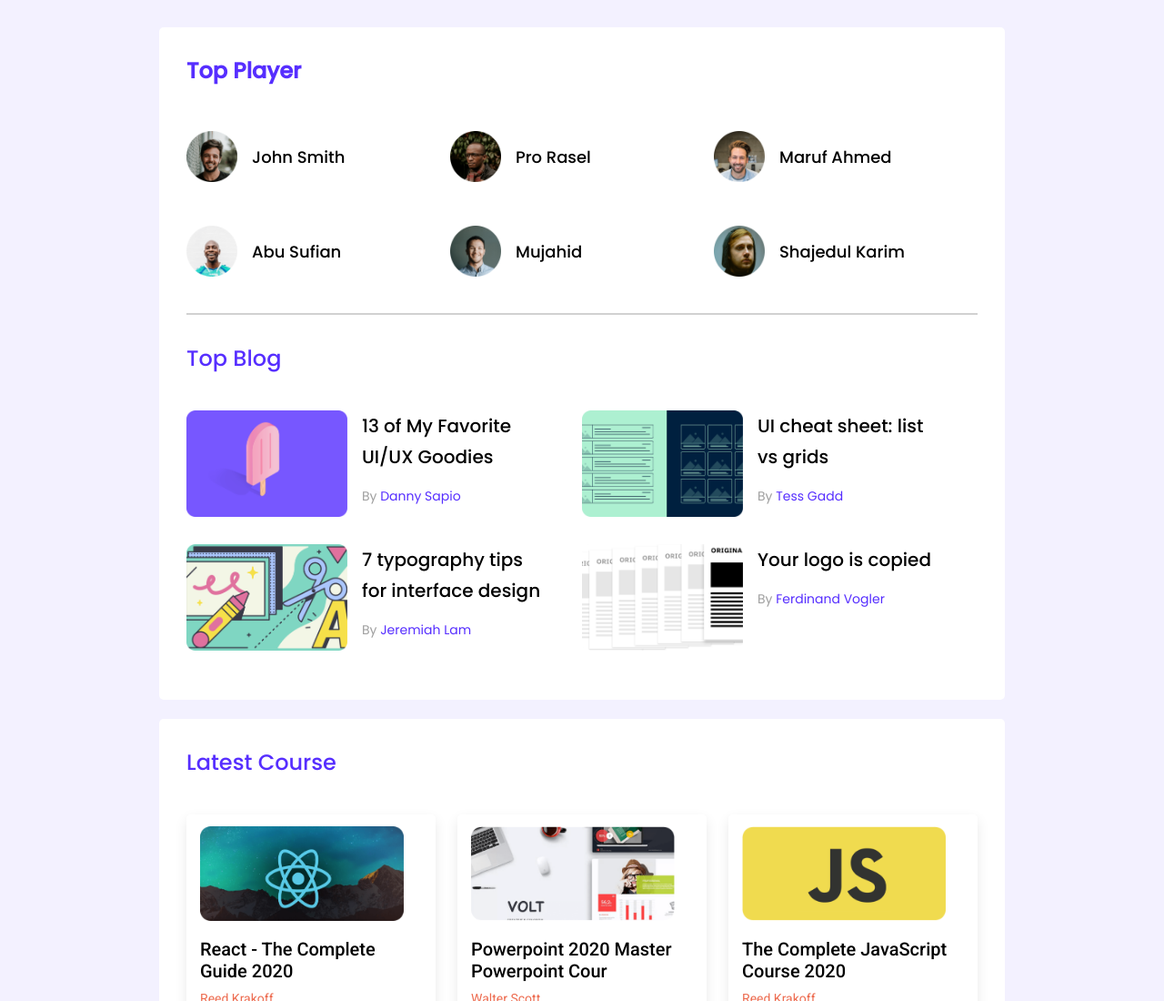
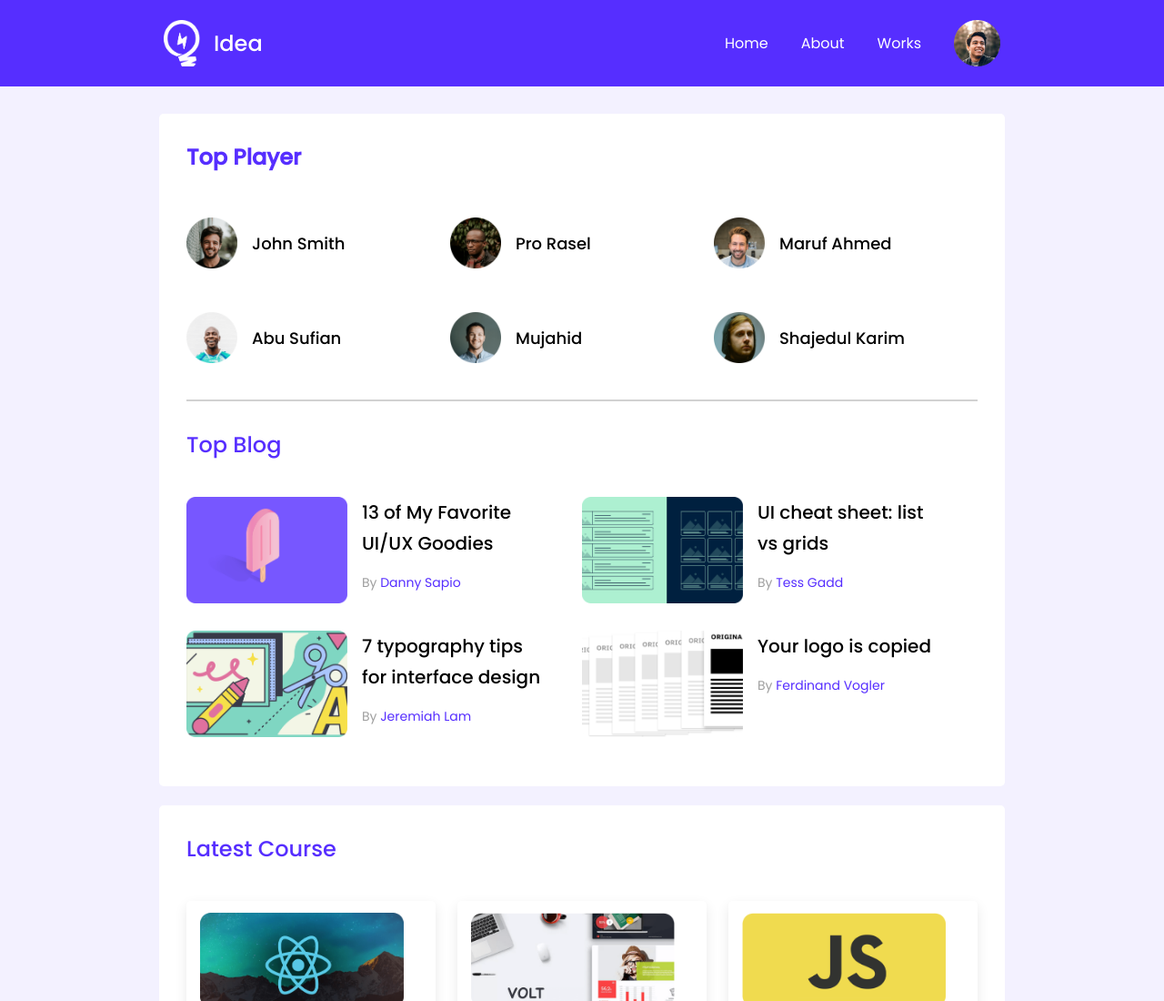
Before and after one commit to ajmainnishu/leader-board-phero, a plain HTML site: page index.html in a window 1280 px wide. Shown: the top 1100 px of the page at 91% size. Drawn offline with nearby package versions, Linux system fonts and the light colour scheme.

Commit message:
feat: Header section added

```diff
--- a/index.html
+++ b/index.html
@@ -16,9 +16,35 @@
 </head>
 <body>
 
+    <!-- header section start -->
+    <header>
+
+        <!-- navigation section start -->
+        <nav class="navigation">
+            <div class="nav">
+                <div class="nav-icon">
+                    <img src="./images/icons/logo.png" alt="">
+                    <h1>Idea</h1>
+                </div>
+                <div class="nav-anchor">
+                        <a href="">Home</a>
+                        <a href="">About</a>
+                        <a href="">Works</a>
+                    <img src="./images/icons/profile.png" alt="">
+                </div>
+            </div>
+
+        </nav>
+        <!-- navigation section end -->
+
+    </header>
+    <!-- header section end -->
+
+
+
+
     <!-- main section start -->
     <main>
-
 
         <!-- top plaer section start -->
         <section class="container top-player">
@@ -180,7 +206,6 @@
         </section>
         <!-- latest courses section end -->
 
-
     </main>
     <!-- main section end -->
 
--- a/style.css
+++ b/style.css
@@ -24,6 +24,58 @@ main {
     border-radius: 5px;
 }
 /* common section and utilities end */
+
+
+
+
+/* header section added */
+header {
+    background-color: #562EFF;
+    padding: 10px 0;
+    display: flex;
+    justify-content: center;
+}
+
+/* navigation section start */
+.navigation {
+    width: 920px;
+}
+.nav {
+    display: flex;
+    justify-content: space-between;
+}
+.nav-icon {
+    display: flex;
+    align-items: center;
+}
+.nav img {
+    width: 40px;
+    height: 51px;
+}
+.nav h1 {
+    font-family: 'Poppins', sans-serif;
+    font-weight: 500;
+    font-size: 24px;
+    margin-left: 15px;
+    color: #FFFFFF;
+}
+.nav-anchor {
+    display: flex;
+    align-items: center;
+}
+.nav-anchor a {
+    margin-right: 36px;
+    text-decoration: none;
+    color: #FFFFFF;
+    font-family: 'Poppins', sans-serif;
+    font-size: 16px;
+    font-weight: 400;
+}
+.nav-anchor img {
+    width: 51px;
+    height: 51px;
+}
+/* navigation section end */
 
 
 
```
